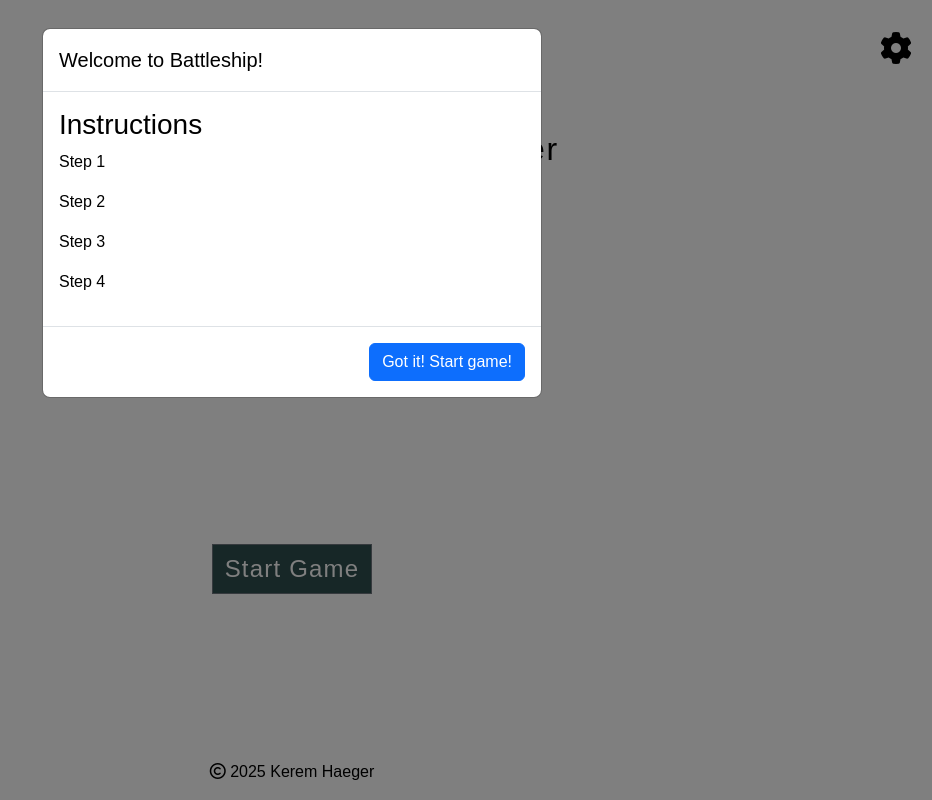
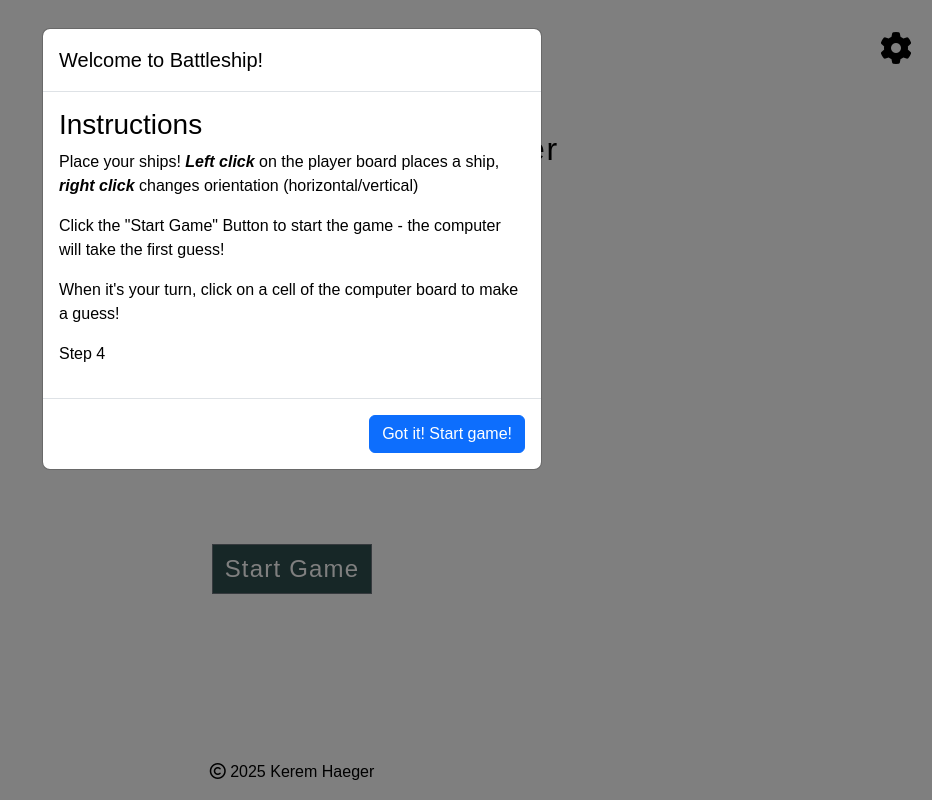
Before and after one commit to Kerem-Haeger/battleship, a plain HTML site: page index.html in a window 1280 px wide. Shown: the whole page, without its empty margins (348-1280 px from the left). Drawn offline with nearby package versions, Linux system fonts and the light colour scheme; a web font is replaced by a local one.

Commit message:
Fill in instructions

```diff
--- a/index.html
+++ b/index.html
@@ -34,9 +34,11 @@
                 </div>
                 <div class="modal-body">
                     <h3>Instructions</h3>
-                    <p>Step 1</p>
-                    <p>Step 2</p>
-                    <p>Step 3</p>
+                    <p>Place your ships! <strong><em>Left click</em></strong> on the player board places a ship,
+                        <strong><em>right click</em></strong>
+                        changes orientation (horizontal/vertical)</p>
+                    <p>Click the "Start Game" Button to start the game - the computer will take the first guess!</p>
+                    <p>When it's your turn, click on a cell of the computer board to make a guess!</p>
                     <p>Step 4</p>
                 </div>
                 <div class="modal-footer">
```
